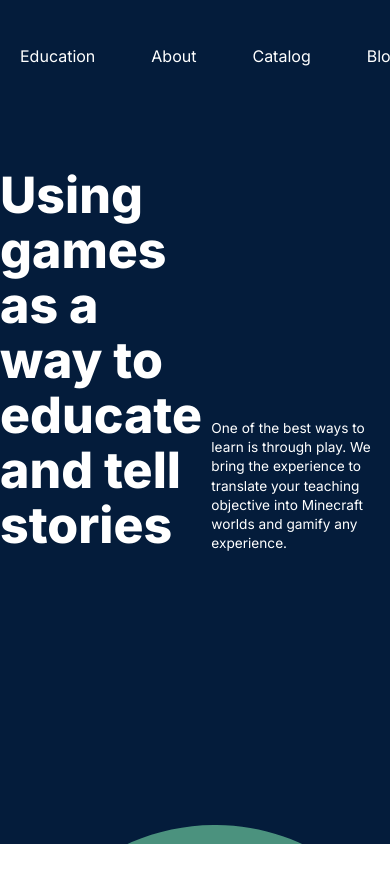
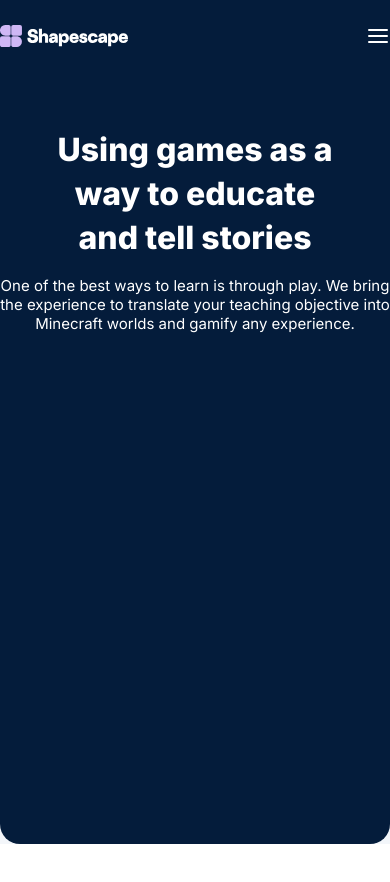
Before and after one commit to JustFelix-Dev/Shapescape, a React (Vite) app: page / in a window 390 px wide. Shown: the top 882 px of the page. Built offline with nearby package versions, Linux system fonts and the light colour scheme.

Commit message:
working on responsiveness

```diff
--- a/package.json
+++ b/package.json
@@ -14,7 +14,8 @@
     "framer-motion": "^11.0.21",
     "gsap": "^3.12.5",
     "react": "^18.2.0",
-    "react-dom": "^18.2.0"
+    "react-dom": "^18.2.0",
+    "react-icons": "^5.0.1"
   },
   "devDependencies": {
     "@types/react": "^18.2.66",
--- a/src/App.jsx
+++ b/src/App.jsx
@@ -4,8 +4,8 @@ import LayeredPinningComponent from "./components/LayeredPinningComponent";
 
 function App() {
   return (
-    <div>
-      <LayeredPinningComponent/>
+    <div className="px-12">
+      <LayeredPinningComponent />
     </div>
   );
 }
--- a/src/components/FirstSection.jsx
+++ b/src/components/FirstSection.jsx
@@ -7,14 +7,41 @@ import headerRectangle from "../assets/header-rect.svg";
 import headerPill from "../assets/header-pill.svg";
 import headerCircleShade from "../assets/header-circle-shade.svg";
 import { motion } from "framer-motion";
+import { FiMenu } from "react-icons/fi";
+import { IoCloseSharp } from "react-icons/io5";
+import { useState } from "react";
 
 const FirstSection = () => {
+  const [openMenu, setOpenMenu] = useState(false);
+
+  const handleOpenMenu = () => {
+    setOpenMenu(!openMenu);
+  };
+
+  if (openMenu) {
+    return (
+      <div className="absolute h-[100vh] inset-0 z-[999] bg-based">
+        <nav className="flex h-[68px] justify-between items-center px-[8px]">
+          <div>
+            <img
+              src={shapescapeLogo}
+              className="h-[22px]"
+              alt="shapescape-logo"
+            />
+          </div>
+          <div onClick={handleOpenMenu}>
+            <IoCloseSharp color="white" className="cursor-pointer" size={28} />
+          </div>
+        </nav>
+      </div>
+    );
+  }
   return (
     <div className="first-section w-full max-w-[1121px] mx-auto">
       <div className="flex flex-col gap-[5rem] pt-[1.5rem]">
         <nav className="flex justify-between items-center">
           <div>
-            <img src={shapescapeLogo} alt="shapescape-logo" />
+            <img src={shapescapeLogo} className="h-[22px] md:h-auto" alt="shapescape-logo" />
           </div>
           <ul className=" nav-list flex gap-4">
             <li className="relative flex items-center justify-center text-white text-[16px] p-[20px]">
@@ -36,12 +63,18 @@ const FirstSection = () => {
               Contact <i className="absolute bottom-2 fa-solid fa-square"></i>
             </li>
           </ul>
+          <FiMenu
+            onClick={handleOpenMenu}
+            className="hamburger cursor-pointer "
+            color="white"
+            size={24}
+          />
         </nav>
-        <section className="flex justify-between">
-          <div className=" text-white text-[50px] max-w-[13ch] font-extrabold leading-[55px]">
+        <section className="first-content flex justify-between">
+          <div className=" text-white text-[50px] max-w-[13ch] font-extrabold leading-[55px] header">
             Using games as a way to educate and tell stories
           </div>
-          <p className="text-white max-w-[46ch] self-end text-[13.66px] leading-[19.12px]">
+          <p className="first-paragraph text-white max-w-[46ch] self-end text-[13.66px] leading-[19.12px]">
             One of the best ways to learn is through play. We bring the
             experience to translate your teaching objective into Minecraft
             worlds and gamify any experience.
@@ -51,7 +84,7 @@ const FirstSection = () => {
       <motion.div
         initial={{ y: "-1000px" }}
         animate={{ y: 0, transition: { delay: 2, duration: 2 } }}
-        className="absolute bottom-[5rem] left-0"
+        className="absolute hidden md:block bottom-[5rem] left-0"
       >
         {" "}
         <img src={headerGreen} alt="header-green" />
@@ -59,7 +92,7 @@ const FirstSection = () => {
       <motion.div
         initial={{ y: "-1000px" }}
         animate={{ y: 0, transition: { delay: 2.3, duration: 2 } }}
-        className="absolute left-[24rem] bottom-[22rem]"
+        className="absolute hidden md:block left-[24rem] bottom-[22rem]"
       >
         {" "}
         <img src={headerCircle} alt="header-circle" />
@@ -67,7 +100,7 @@ const FirstSection = () => {
       <motion.div
         initial={{ y: "-1000px" }}
         animate={{ y: 0, transition: { delay: 2.6, duration: 2 } }}
-        className="absolute left-[16rem] bottom-[4rem]"
+        className="absolute hidden md:block left-[16rem] bottom-[4rem]"
       >
         {" "}
         <img src={headerSquare} alt="header-square" />
@@ -75,7 +108,7 @@ const FirstSection = () => {
       <motion.div
         initial={{ y: "-1000px" }}
         animate={{ y: 0, transition: { delay: 2.8, duration: 2 } }}
-        className="absolute right-[32rem] bottom-[6rem] rotate-[20deg]"
+        className="absolute hidden md:block right-[32rem] bottom-[6rem] rotate-[20deg]"
       >
         {" "}
         <img src={headerTriangle} alt="header-triangle" />
@@ -83,7 +116,7 @@ const FirstSection = () => {
       <motion.div
         initial={{ y: "-1000px" }}
         animate={{ y: 0, transition: { delay: 3, duration: 2 } }}
-        className="absolute right-[10rem] bottom-[13rem]"
+        className="absolute hidden md:block right-[10rem] bottom-[13rem]"
       >
         {" "}
         <img src={headerRectangle} alt="header-rectangle" />
@@ -91,7 +124,7 @@ const FirstSection = () => {
       <motion.div
         initial={{ y: "-1000px" }}
         animate={{ y: 0, transition: { delay: 3, duration: 2 } }}
-        className="absolute right-[16rem] bottom-[4rem]"
+        className="absolute hidden md:block right-[16rem] bottom-[4rem]"
       >
         {" "}
         <img src={headerPill} alt="header-pill" />
@@ -99,7 +132,7 @@ const FirstSection = () => {
       <motion.div
         initial={{ y: "-1000px" }}
         animate={{ y: 0, transition: { delay: 3, duration: 2 } }}
-        className="absolute right-[6rem] bottom-[4rem]"
+        className="absolute hidden md:block right-[6rem] bottom-[4rem]"
       >
         {" "}
         <img src={headerCircleShade} alt="header-circle-shade" />
--- a/src/components/LayeredPinningComponent.jsx
+++ b/src/components/LayeredPinningComponent.jsx
@@ -31,7 +31,7 @@ function LayeredPinningComponent() {
   return (
     <>
       <div id="container">
-        <section className="relative panel one">
+        <section className="static md:relative panel one">
           <FirstSection />
         </section>
         <section className="panel two">
--- a/src/components/ProjectCard.jsx
+++ b/src/components/ProjectCard.jsx
@@ -2,12 +2,16 @@ import learnMoreImage from "../assets/learnMore.svg";
 
 const ProjectCard = ({ image, type, title, content, bgColor }) => {
   return (
-    <div className="cursor-pointer flex flex-col gap-3 h-[493px] w-[530px] project-card">
-      <div className="relative image-container  transition-all overflow-hidden rounded-[28px] h-[338px] w-full">
-        <img src={image} alt={title} className="h-full object-cover" />
+    <div className="cursor-pointer flex flex-col gap-3 h-[350px] md:h-[493px] w-[530px] project-card">
+      <div className="relative image-container  transition-all overflow-hidden rounded-[8px] md:rounded-[28px] h-[338px] w-full max-w-full">
+        <img
+          src={image}
+          alt={title}
+          className="h-full object-cover max-w-full"
+        />
         <div className="overlay absolute transition-all bg-[rgb(0,0,0,.2)] inset-0 opacity-[0.1] z-10">
           <div className="flex items-center justify-center gap-2 h-[338px] overlay-text">
-            <span className="text-white text-[18px] font-semibold ">
+            <span className="text-white text-[14px] md:text-[18px] font-semibold ">
               Learn more
             </span>
             <img src={learnMoreImage} alt="learn-more" className="read-more" />
@@ -16,12 +20,14 @@ const ProjectCard = ({ image, type, title, content, bgColor }) => {
       </div>
       <div className="flex flex-col gap-1 text-left">
         <span
-          className={`text-based text-[14px] rounded-full self-start font-semibold px-[12px] py-[6px] bg-[${bgColor}] card-type `}
+          className={`text-based text-[9px] md:text-[14px] rounded-full self-start font-semibold px-[12px] py-[6px] bg-[${bgColor}] card-type `}
         >
           {type}
         </span>
-        <p className="font-bold text-based text-[28px]">{title}</p>
-        <span className="text-[16px] leading-[24px] max-w-[48ch] text-based">
+        <p className="font-bold text-based text-[18px] md:text-[28px]">
+          {title}
+        </p>
+        <span className=" text-[12px] md:text-[16px] leading-[24px] max-w-[48ch] text-based">
           {content}
         </span>
       </div>
--- a/src/components/SecondSection.jsx
+++ b/src/components/SecondSection.jsx
@@ -3,7 +3,7 @@ import readMoreIcon from "../assets/readMore.svg";
 const SecondSection = () => {
   return (
     <div className="second-section w-full text-center max-w-[1121px] mx-auto">
-      <p className=" max-w-[24ch] mx-auto text-center text-[44px] text-[#041C3B] font-extrabold leading-[62px]">
+      <p className=" max-w-[24ch] mx-auto text-center text-[22px] sm:text-[38px] md:text-[44px] text-[#041C3B] font-extrabold leading-[32px] sm:leading-[52px] md:leading-[62px]">
         We are Shapescape.Since 2013 we have sought to{" "}
         <span className="bg-[#CDF462] px-[16px] py-[4px] rounded-full">
           educate
--- a/src/components/ThirdSection.jsx
+++ b/src/components/ThirdSection.jsx
@@ -17,7 +17,7 @@ import greenHalf from "../assets/green-half.png";
 const ThirdSection = () => {
   return (
     <div className="third-section w-full text-center max-w-[1121px] mx-auto flex flex-col gap-12">
-      <header className="text-based mx-auto text-[44px] font-bold leading-[53px] text-center max-w-[20ch]">
+      <header className="text-based mx-auto text-[24px] sm:text-[38px] md:text-[44px] font-bold leading-[53px] text-center max-w-[20ch]">
         We are proud of our creations
       </header>
       <section className="flex gap-12 flex-wrap">
--- a/src/index.css
+++ b/src/index.css
@@ -139,3 +139,45 @@
   /* border: 1px solid red; */
   row-gap: 2rem;
 }
+
+.hamburger {
+  display: none;
+}
+
+@media screen and (max-width: 900px) {
+  .nav-list {
+    display: none;
+  }
+
+  .hamburger {
+    display: block;
+  }
+  .first-content {
+    flex-direction: column;
+    align-items: center;
+    text-align: center;
+    gap: 1rem;
+  }
+  .first-paragraph {
+    align-self: center;
+    text-align: center;
+    font-size: 18px;
+  }
+  .one {
+    min-height: 100vh;
+  }
+}
+
+@media screen and (max-width: 600px) {
+  .header {
+    font-size: 32px;
+    line-height: 44px;
+  }
+  .first-paragraph {
+    font-size: 15px;
+  }
+  .panel {
+    border-bottom-left-radius: 20px;
+    border-bottom-right-radius: 20px;
+  }
+}
```
Also changed, not shown: 1 other file (tests, documents, lock files or other folders).
